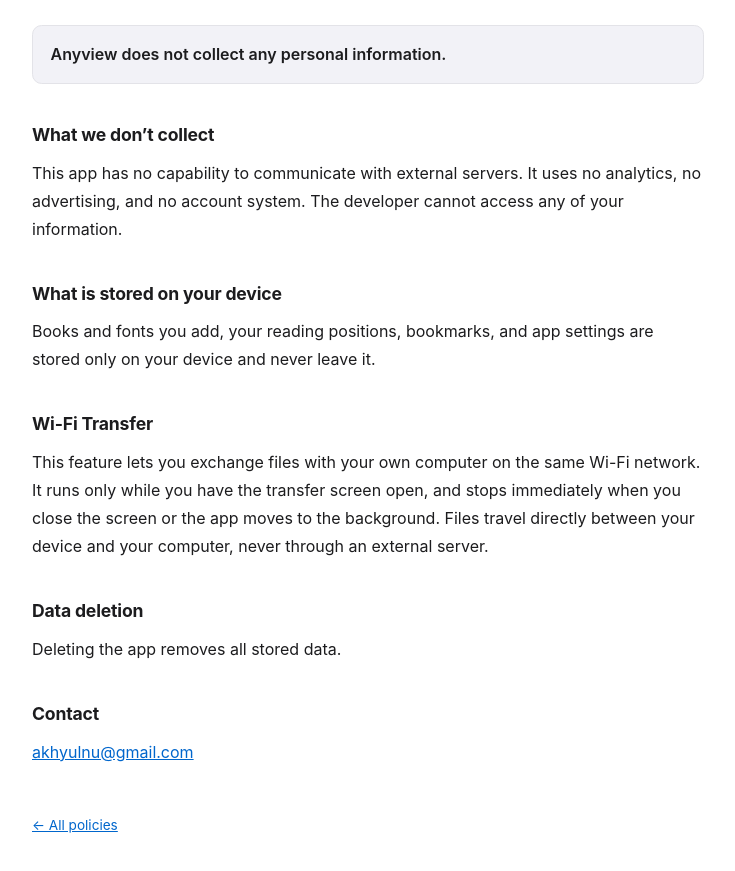
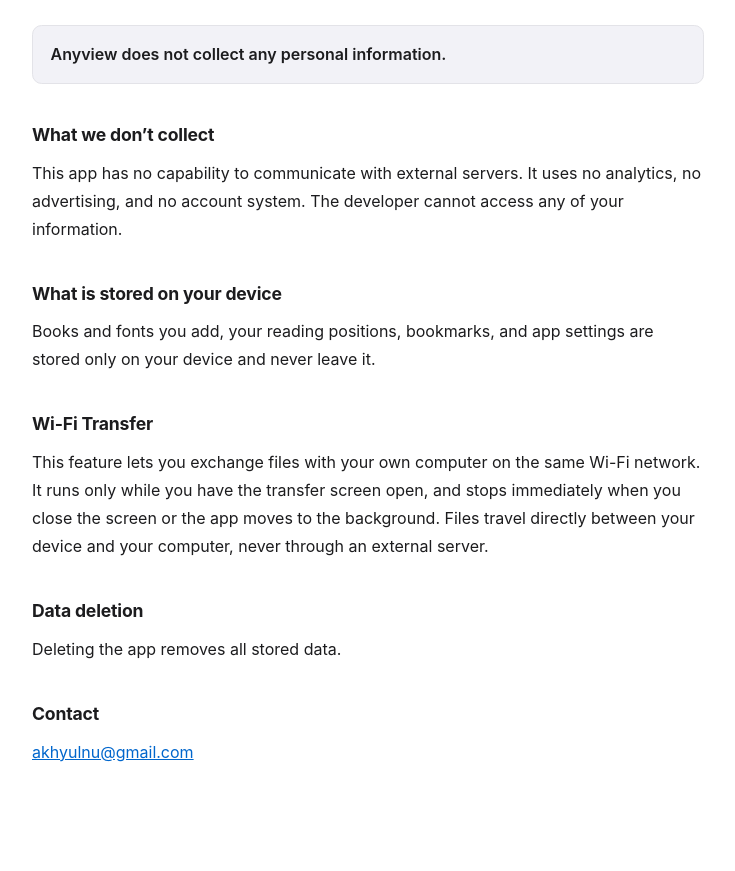
Before and after one commit to shaini99/privacy, a plain HTML site: page anyview/index.html in a window 1280 px wide. Shown: the part 117-988 px from the top of the page, without its empty margins (272-1007 px from the left). Drawn offline with Linux system fonts and the light colour scheme.

Commit message:
Remove All policies footer link

```diff
--- a/anyview/index.html
+++ b/anyview/index.html
@@ -58,7 +58,5 @@ your device and your computer, never through an external server.</p>
 <h2>Contact</h2>
 <p><a href="mailto:akhyulnu@gmail.com">akhyulnu@gmail.com</a></p>
 
-<footer><a href="../">&larr; All policies</a></footer>
-
 </body>
 </html>
```
